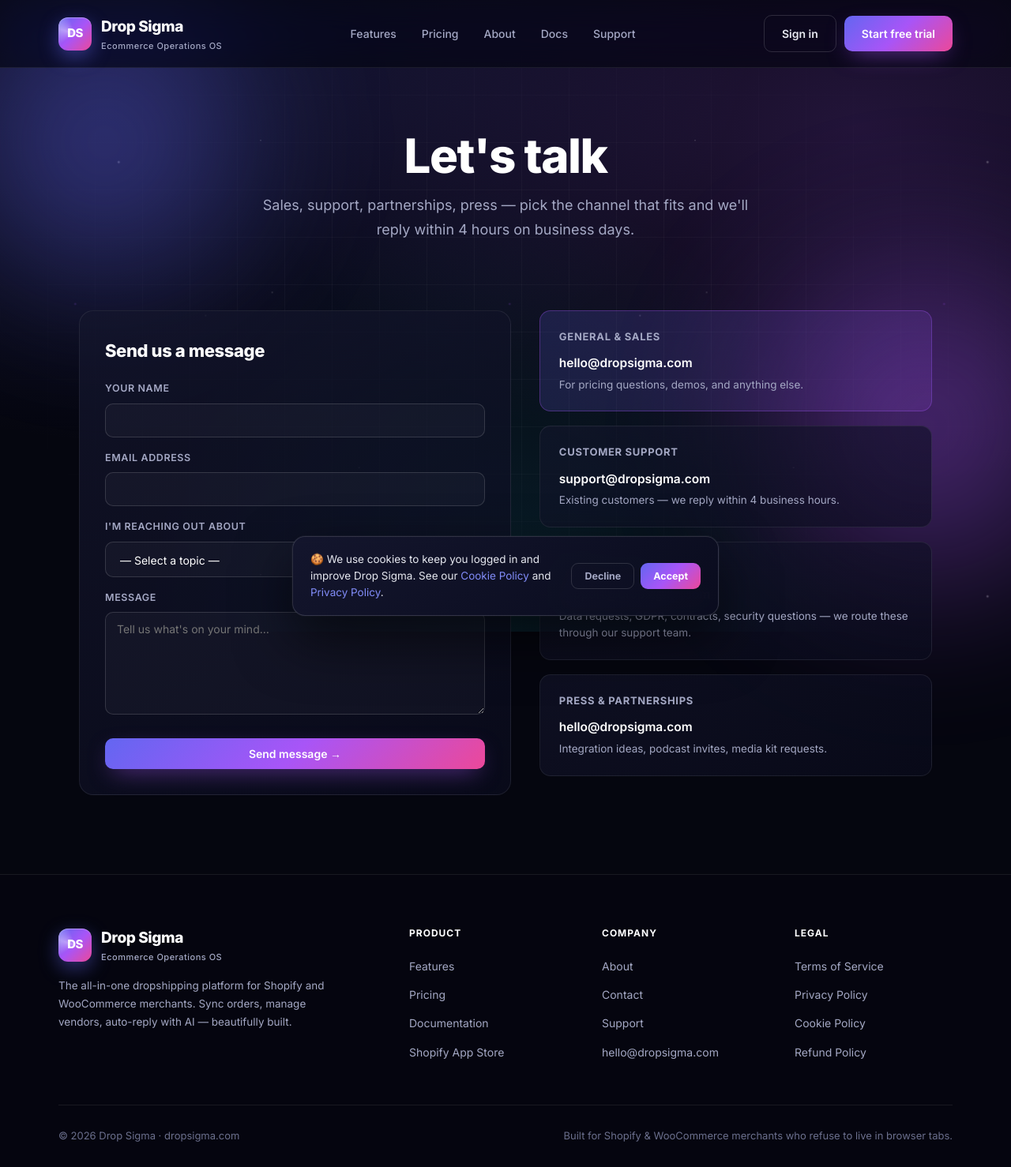
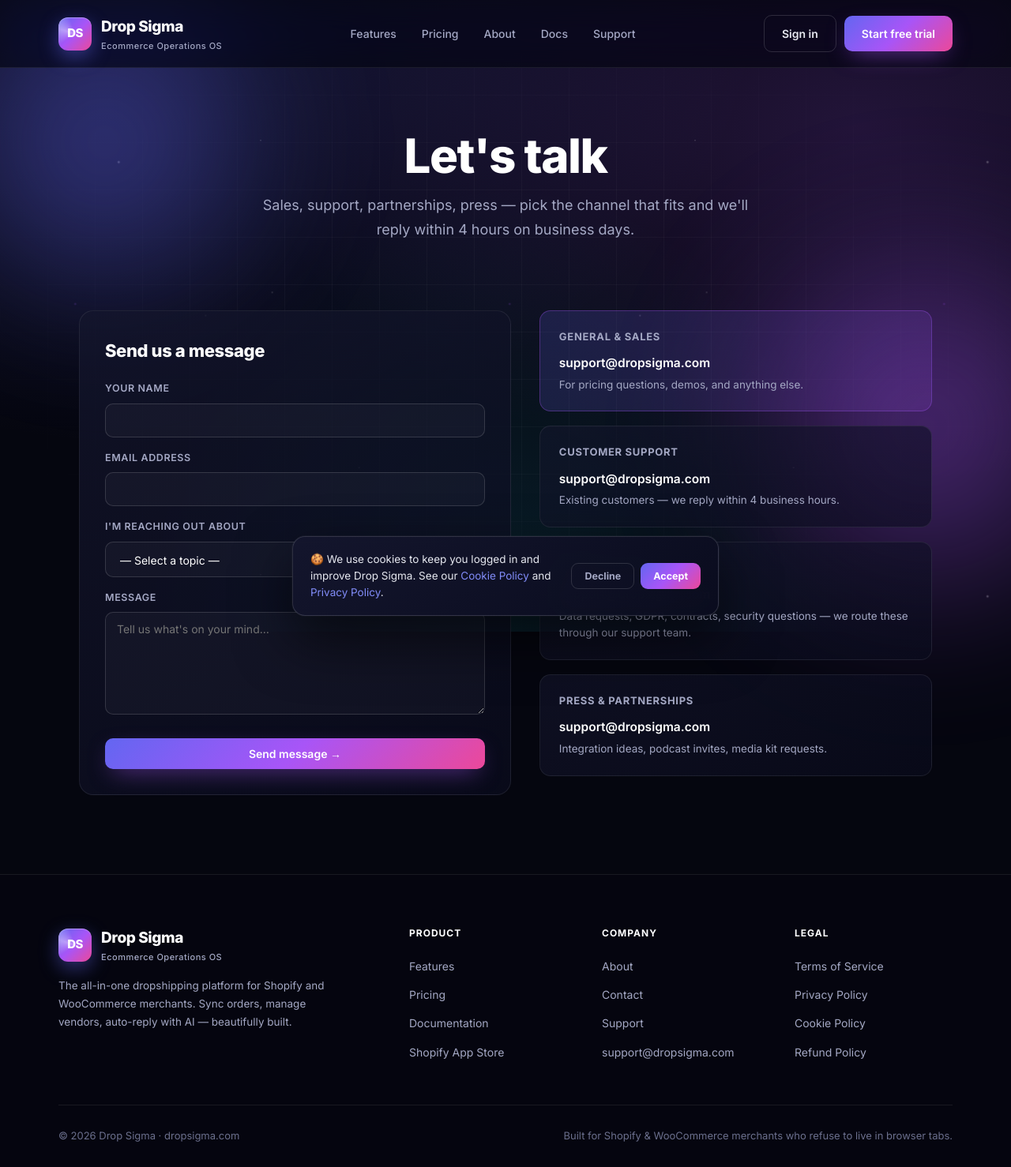
Before and after one commit to asjad112233/drop-sigma, a Django app: template templates/legal/contact.html in a window 1280 px wide. Shown: the whole page at 79% size. Run offline with Django 4.2, Linux system fonts and the light colour scheme; the template is opened without the code that fills it, so the values that code supplies are empty.

Commit message:
Public site: consolidate all Drop Sigma emails to support@dropsigma.com
Per user request — one company contact address across the entire
public website. Previously we had three different addresses
(hello@, privacy@, support@) which is confusing for users ("which
one do I email?") and looks unprofessional on the Shopify App Store
listing where reviewers click through to the legal pages.

Replaced 12 occurrences across 6 files:
  templates/legal/_base.html      footer link (visible on every legal page)
  templates/legal/contact.html    × 4   General/sales + form fallbacks
  templates/legal/support.html    × 1   Feature requests link
  templates/legal/terms.html      × 1   Privacy / GDPR contact
  templates/legal/privacy.html    × 3   Data rights + children + DPO contact
  core/views.py                   × 1   contact-form error fallback

Mockup customer emails inside product preview screenshots
(sample_rma.html, sample_orders_pro.html, multi_inbox_mockup.html,
inbox_assignment_mockup.html, home.html) are intentionally LEFT AS-IS
— those represent demo customer data shown in the product UI, not
Drop Sigma's company contact, and replacing them would break the
visual realism of the mockups.

Co-Authored-By: Claude Opus 4.7 (1M context) <noreply@anthropic.com>

```diff
--- a/core/views.py
+++ b/core/views.py
@@ -396,7 +396,7 @@ def contact_submit(request):
 
         return JsonResponse({"ok": True})
     except Exception as exc:
-        return JsonResponse({"ok": False, "error": "Could not send. Please email hello@dropsigma.com directly."}, status=500)
+        return JsonResponse({"ok": False, "error": "Could not send. Please email support@dropsigma.com directly."}, status=500)
 
 
 def cookies_page(request):
--- a/templates/legal/_base.html
+++ b/templates/legal/_base.html
@@ -365,7 +365,7 @@ footer.ds-footer{
           <li><a href="/about/">About</a></li>
           <li><a href="/contact/">Contact</a></li>
           <li><a href="/support/">Support</a></li>
-          <li><a href="mailto:hello@dropsigma.com">hello@dropsigma.com</a></li>
+          <li><a href="mailto:support@dropsigma.com">support@dropsigma.com</a></li>
         </ul>
       </div>
 
--- a/templates/legal/contact.html
+++ b/templates/legal/contact.html
@@ -95,7 +95,7 @@
     <div class="contact-side">
       <div class="contact-box gradient">
         <h3>General &amp; sales</h3>
-        <a href="mailto:hello@dropsigma.com">hello@dropsigma.com</a>
+        <a href="mailto:support@dropsigma.com">support@dropsigma.com</a>
         <p>For pricing questions, demos, and anything else.</p>
       </div>
       <div class="contact-box">
@@ -110,7 +110,7 @@
       </div>
       <div class="contact-box">
         <h3>Press &amp; partnerships</h3>
-        <a href="mailto:hello@dropsigma.com">hello@dropsigma.com</a>
+        <a href="mailto:support@dropsigma.com">support@dropsigma.com</a>
         <p>Integration ideas, podcast invites, media kit requests.</p>
       </div>
     </div>
@@ -135,12 +135,12 @@ function _dsSubmitContact(e){
         f.reset();
       }else{
         s.className = 'form-status err';
-        s.textContent = (j && j.error) ? j.error : 'Could not send. Please email us directly at hello@dropsigma.com.';
+        s.textContent = (j && j.error) ? j.error : 'Could not send. Please email us directly at support@dropsigma.com.';
       }
     })
     .catch(function(){
       s.className = 'form-status err';
-      s.textContent = 'Network error. Please email us directly at hello@dropsigma.com.';
+      s.textContent = 'Network error. Please email us directly at support@dropsigma.com.';
     });
   return false;
 }
--- a/templates/legal/privacy.html
+++ b/templates/legal/privacy.html
@@ -145,7 +145,7 @@
       <li><strong>Right to object</strong> — object to processing based on our legitimate interests.</li>
       <li><strong>Right to lodge a complaint</strong> — file a complaint with your local supervisory authority (e.g., the ICO in the UK, CNIL in France, DPC in Ireland).</li>
     </ul>
-    <p>To exercise any of these rights, email <a href="mailto:privacy@dropsigma.com">privacy@dropsigma.com</a>. We respond within 30 days, free of charge unless the request is manifestly unfounded or excessive.</p>
+    <p>To exercise any of these rights, email <a href="mailto:support@dropsigma.com">support@dropsigma.com</a>. We respond within 30 days, free of charge unless the request is manifestly unfounded or excessive.</p>
 
     <h2>7. Cookies &amp; Tracking</h2>
     <p>Drop Sigma uses a minimal set of cookies. We do not use advertising or cross-site tracking cookies.</p>
@@ -169,7 +169,7 @@
     </ul>
 
     <h2>9. Children's Privacy</h2>
-    <p>Drop Sigma is a B2B product targeted at e-commerce merchants. It is not directed at children under 16 and we do not knowingly collect personal data from them. If you believe a child has provided us personal data, please email <a href="mailto:privacy@dropsigma.com">privacy@dropsigma.com</a> and we will delete it.</p>
+    <p>Drop Sigma is a B2B product targeted at e-commerce merchants. It is not directed at children under 16 and we do not knowingly collect personal data from them. If you believe a child has provided us personal data, please email <a href="mailto:support@dropsigma.com">support@dropsigma.com</a> and we will delete it.</p>
 
     <h2>10. International Data Transfers</h2>
     <p>Our infrastructure runs primarily in the United States (Railway). If you or your customers are located in the European Economic Area, the United Kingdom, or other regions with data-export restrictions, your data may be transferred outside your home region.</p>
@@ -186,7 +186,7 @@
     <h2>12. Contact</h2>
     <p>For all privacy-related requests (access, deletion, portability, GDPR / CCPA inquiries, sub-processor questions, security concerns):</p>
     <p>
-      <strong>Email:</strong> <a href="mailto:privacy@dropsigma.com">privacy@dropsigma.com</a><br>
+      <strong>Email:</strong> <a href="mailto:support@dropsigma.com">support@dropsigma.com</a><br>
       <strong>General support:</strong> <a href="mailto:support@dropsigma.com">support@dropsigma.com</a><br>
       <strong>Website:</strong> <a href="https://dropsigma.com">dropsigma.com</a>
     </p>
--- a/templates/legal/support.html
+++ b/templates/legal/support.html
@@ -103,7 +103,7 @@
       </div>
       <div class="sup-card-title">Feature Requests</div>
       <div class="sup-card-text">Got an idea? We read every suggestion and ship the most-requested ones monthly.</div>
-      <a class="sup-card-link" href="mailto:hello@dropsigma.com">hello@dropsigma.com →</a>
+      <a class="sup-card-link" href="mailto:support@dropsigma.com">support@dropsigma.com →</a>
     </div>
   </div>
 
--- a/templates/legal/terms.html
+++ b/templates/legal/terms.html
@@ -148,7 +148,7 @@
     <h2>17. Contact</h2>
     <p>
       <strong>General support &amp; questions about these Terms:</strong> <a href="mailto:support@dropsigma.com">support@dropsigma.com</a><br>
-      <strong>Privacy / GDPR requests:</strong> <a href="mailto:privacy@dropsigma.com">privacy@dropsigma.com</a><br>
+      <strong>Privacy / GDPR requests:</strong> <a href="mailto:support@dropsigma.com">support@dropsigma.com</a><br>
       <strong>Website:</strong> <a href="https://dropsigma.com">dropsigma.com</a>
     </p>
 
```
